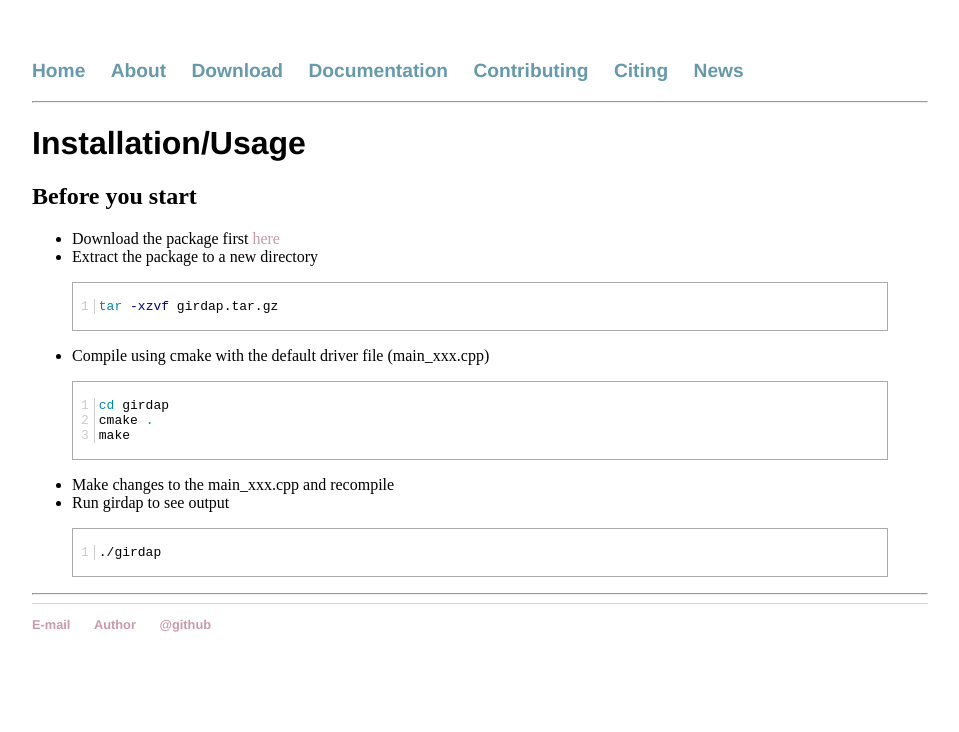
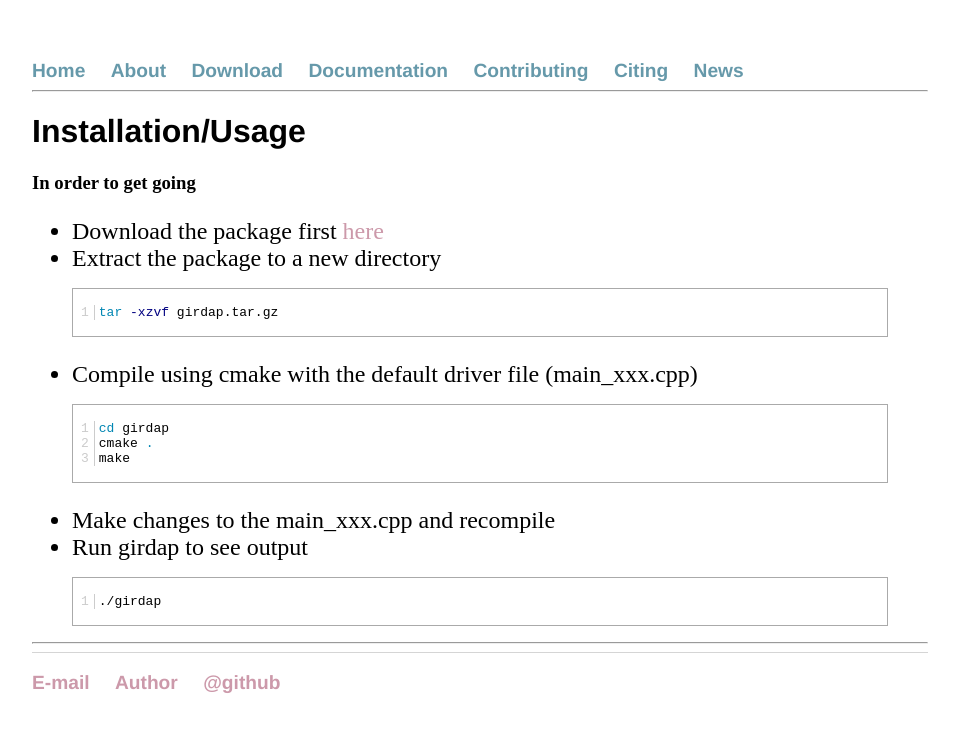
Before and after one commit to uzgoren/girdap, a Jekyll site: the page built from doc/first/index.html, in a window 1280 px wide. Shown: the top 732 px of the page, without its empty margins (160-1119 px from the left). Built offline with Jekyll 4.4.1, drawn with Linux system fonts in a browser that asks for light colours.

Commit message:
syntax.css

```diff
--- a/css/main.css
+++ b/css/main.css
@@ -38,11 +38,11 @@ footer {
     font-size: .8em;
 }
 
-ol { font-size: 1.5em; margin-bottom:2px;  }
+ol, ul { font-size: 1.5em; margin-bottom:2px;  }
 
-ol ol { font-size: 0.8em; }
+ol ol, ul ul { font-size: 0.8em; }
 
-ol ol ol {font-size: 0.8em; }
+ol ol ol, ul ul ul {font-size: 0.8em; }
 
 ul.posts {
     margin: 20px auto 40px;
--- a/doc/first/index.html
+++ b/doc/first/index.html
@@ -4,7 +4,7 @@ title: Installation/Usage
 ---
 {% capture md_content %}
 
-## Before you start
+### In order to get going
 * Download the package first [here]({{ site.baseurl}}/download/)
 * Extract the package to a new directory
 
```
